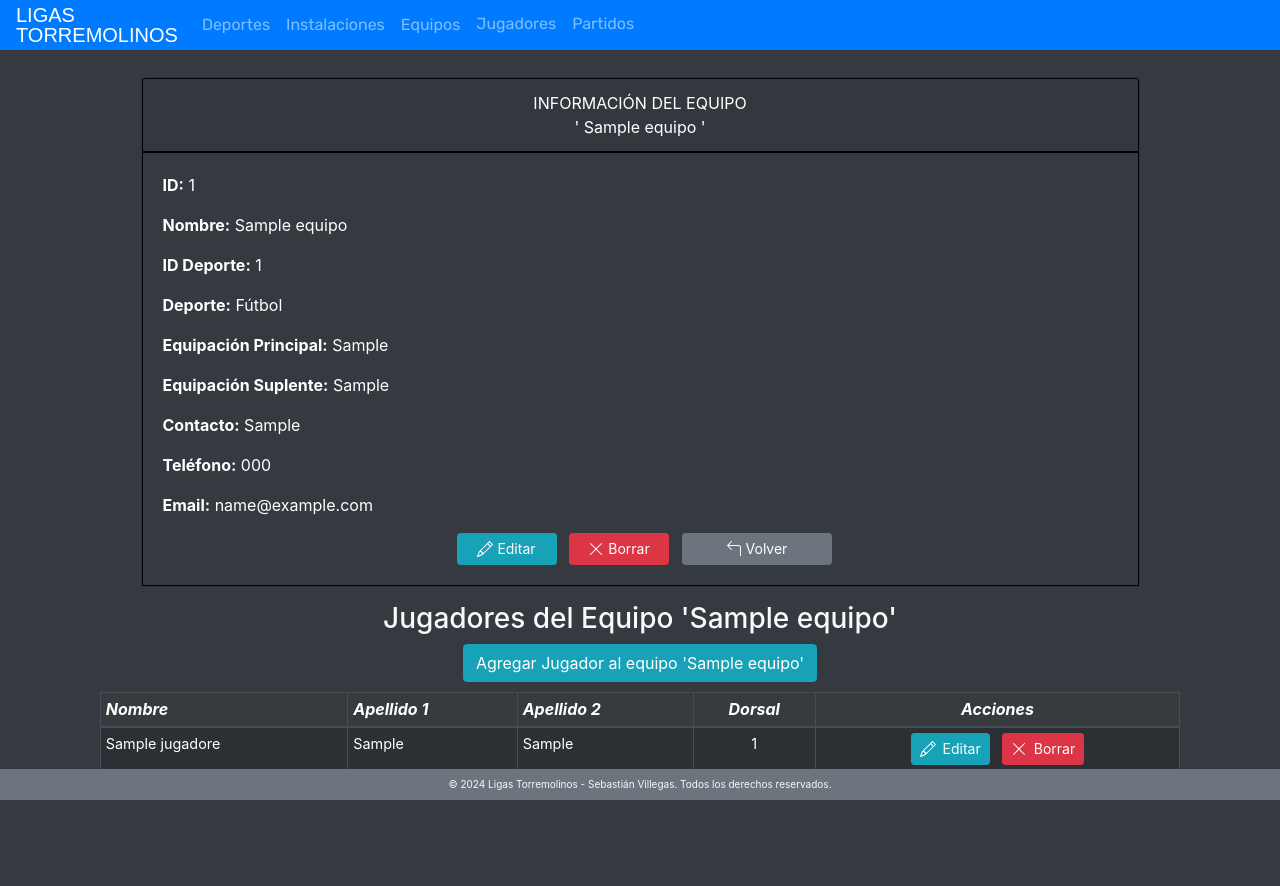
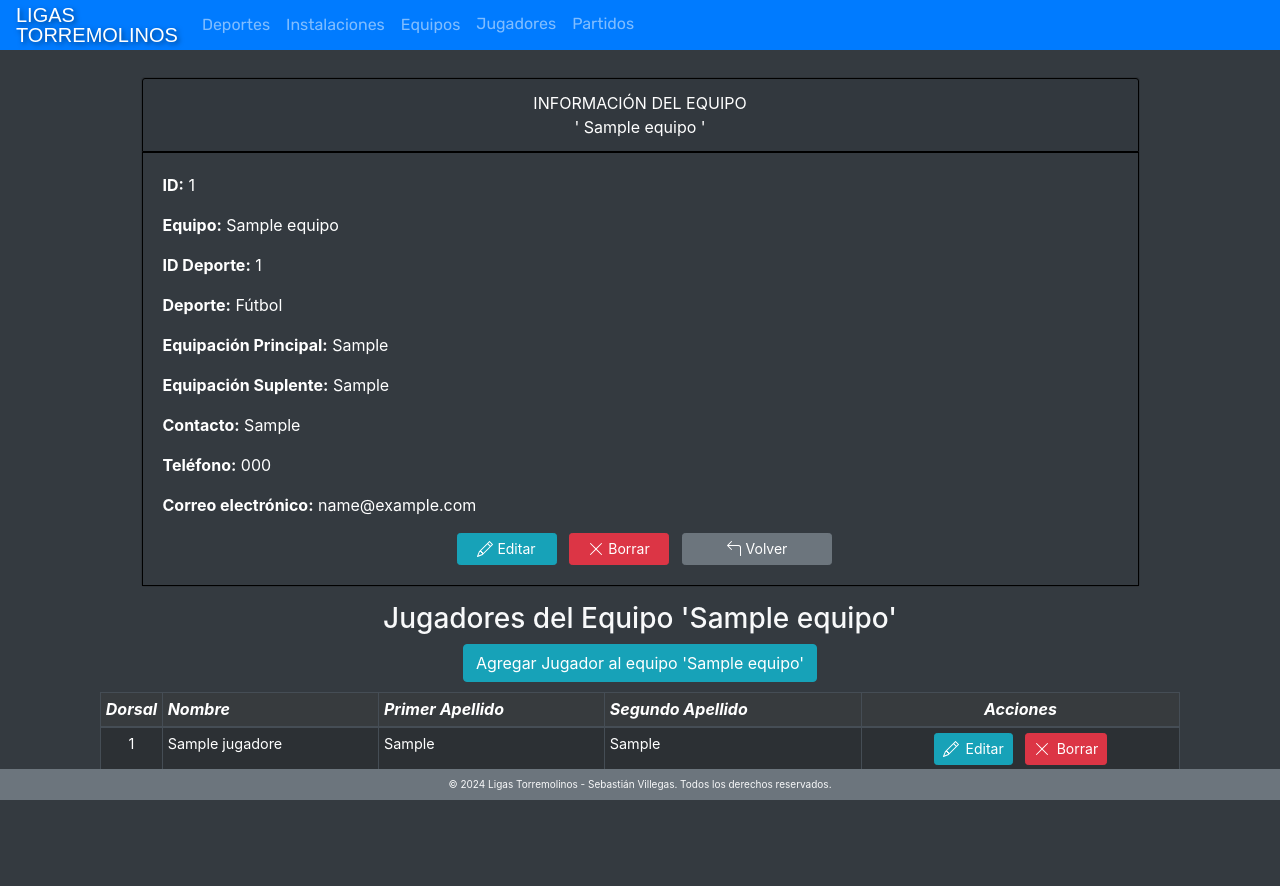
Before and after one commit to sebastianvillegas7/LigasTorremolinos, a Django app: page /info_equipo/1 in a window 1280 px wide. Before the commit the page ends 800 px from the top, so only its background shows below. Run offline with Django 5.2, Linux system fonts and the light colour scheme; tables that the repository leaves empty hold one stand-in row (values such as "Sample post"); some libraries are stand-ins or nearby versions; some web fonts are replaced.

Commit message:
check list

```diff
--- a/appLigas/admin.py
+++ b/appLigas/admin.py
@@ -19,7 +19,7 @@ class InstalacionAdmin(admin.ModelAdmin):
 class EquipoAdmin(admin.ModelAdmin):
     model = Equipo
     list_display = ["id_equipo", "nombre", "deporte", "contacto", "telefono", "email"]
-    search_fields = ["nombre", "contacto", "telefono", "email", "id_deporte__nombre"]
+    search_fields = ["nombre", "contacto", "id_deporte__nombre"]
 
     def deporte(self, obj):
         return obj.id_deporte.nombre
--- a/appLigas/forms.py
+++ b/appLigas/forms.py
@@ -27,7 +27,7 @@ class EquipoForm(forms.ModelForm):
         exclude = ['id_equipo']
         widgets = {
             "nombre": forms.TextInput(attrs={"class":"form-control"}),
-            "id_deporte": forms.Select(attrs={"class":"form-select"}, ),
+            "id_deporte": forms.Select(attrs={"class":"form-select"}),
             "equipacion_principal": forms.TextInput(attrs={"class":"form-control"}),
             "equipacion_suplente": forms.TextInput(attrs={"class":"form-control"}),
             "contacto": forms.TextInput(attrs={"class":"form-control"}),
--- a/appLigas/models.py
+++ b/appLigas/models.py
@@ -5,7 +5,7 @@ from django.core.validators import MinValueValidator
 # Modelo Deporte
 class Deporte(models.Model):
     id_deporte = models.IntegerField(primary_key = True)
-    nombre = models.CharField(max_length = 50)
+    nombre = models.CharField(max_length = 20)
 
     class Meta:
         verbose_name_plural = "Deportes"
--- a/appLigas/templates/base.html
+++ b/appLigas/templates/base.html
@@ -12,6 +12,15 @@
     <title>{% block titulo %}{% endblock %}</title>
     <!-- Agrega la referencia al archivo CSS de Bootstrap -->
     <link rel="stylesheet" href="https://stackpath.bootstrapcdn.com/bootstrap/4.5.2/css/bootstrap.min.css">
+    <style>
+        .navbar-brand {
+            text-shadow: 2px 2px 5px rgba(0, 0, 0, 0.5); /* Sombra por defecto */
+        }
+
+        .navbar-brand:hover {
+            text-shadow: none; /* Elimina la sombra en hover */
+        }
+    </style>
 </head>
 <body class="bg-dark text-light" style="padding-top: 38px;">
 
--- a/appLigas/templates/home.html
+++ b/appLigas/templates/home.html
@@ -1,6 +1,6 @@
 {% extends "base.html" %}
 {% load static %}
-{% block titulo %} Ligas Torremolinos {% endblock %}
+{% block titulo %} Ligas Torremolinos - Inicio {% endblock %}
 
 {% block contenido %}
     <div id="home" class="background-image d-flex justify-content-between">
--- a/appLigas/templates/info_equipo.html
+++ b/appLigas/templates/info_equipo.html
@@ -7,7 +7,7 @@
         <div class="card-header text-center" style="border: 1px solid black; border-collapse: collapse;">INFORMACIÓN DEL EQUIPO <br>' {{ equipo.nombre }} '</div>
         <div class="card-body" style="border: 1px solid black; border-collapse: collapse;">
             <p><strong>ID:</strong> {{ equipo.id_equipo }}</p>
-            <p><strong>Nombre:</strong> {{ equipo.nombre }}</p>
+            <p><strong>Equipo:</strong> {{ equipo.nombre }}</p>
             <p><strong>ID Deporte:</strong> {{ equipo.id_deporte_id }}</p>
             <p><strong>Deporte:</strong> {% if equipo.id_deporte_id == 1 %}
                 Fútbol
@@ -22,7 +22,7 @@
             <p><strong>Equipación Suplente:</strong> {{ equipo.equipacion_suplente }}</p>
             <p><strong>Contacto:</strong> {{ equipo.contacto }}</p>
             <p><strong>Teléfono:</strong> {{ equipo.telefono }}</p>
-            <p><strong>Email:</strong> {{ equipo.email }}</p>
+            <p><strong>Correo electrónico:</strong> {{ equipo.email }}</p>
 
             <div class="text-center">
                 <a class="btn btn-sm btn-info ml-2" href="{% url 'appLigas:editar_equipo' pk=equipo.id_equipo %}" style="width: 100px">
@@ -52,25 +52,25 @@
     <h3 class="text-center">Jugadores del Equipo '{{ equipo.nombre }}'</h3>
     <a class="btn btn-info" href="{% url 'appLigas:crear_jugador' pk=equipo.id_equipo %}">Agregar Jugador al equipo '{{ equipo.nombre }}'</a>
 </div>
-<div class="container bg-dark text-light">
+<div class="container bg-dark text-light" style="margin-bottom: 100px;">
     <div class="table-responsive">
         <table class="table table-sm table-responsive-sm table-dark table-hover table-striped table-bordered">
             <thead class="table-active">
                 <tr>
+                    <th scope="col" style="text-align: center; width: 5%"><i>Dorsal</i></th>
                     <th scope="col"><i>Nombre</i></th>
-                    <th scope="col"><i>Apellido 1</i></th>
-                    <th scope="col"><i>Apellido 2</i></th>
-                    <th scope="col" style="text-align: center;"><i>Dorsal</i></th>
+                    <th scope="col"><i>Primer Apellido</i></th>
+                    <th scope="col"><i>Segundo Apellido</i></th>
                     <th scope="col" style="text-align: center;"><i>Acciones</i></th>
                 </tr>
             </thead>
             <tbody class="table-group-divider" style="font-size: 0.9rem;">
                 {% for jugador in jugadores %}
                 <tr>
+                    <td scope="row" style="text-align: center; width: 5%">{{ jugador.dorsal }}</td>
                     <td scope="row">{{ jugador.nombre }}</td>
                     <td scope="row">{{ jugador.apellido1 }}</td>
                     <td scope="row">{{ jugador.apellido2 }}</td>
-                    <td scope="row" style="text-align: center;">{{ jugador.dorsal }}</td>
                     <td scope="row" class="text-center">
                         <a class="btn btn-sm btn-info me-2" style="margin-right: 8px;" href="{% url 'appLigas:editar_jugador' pk=jugador.id_jugador %}">
                             <svg xmlns="http://www.w3.org/2000/svg" width="16" height="16" fill="currentColor" class="bi bi-pencil" viewBox="0 0 16 16" style="margin-bottom: 3px; margin-right: 3px;">
--- a/appLigas/templates/info_jugador.html
+++ b/appLigas/templates/info_jugador.html
@@ -11,7 +11,7 @@
                 <p><strong>Nombre:</strong> {{ jugador.nombre }}</p>
                 <p><strong>Primero apellido:</strong> {{ jugador.apellido1 }}</p>
                 <p><strong>Segundo apellido:</strong> {{ jugador.apellido2 }}</p>
-                <p><strong>ID Equipo:</strong> {{ jugador.id_equipo.id_equipo }}</p>
+                <p><strong>Equipo:</strong> {{ jugador.id_equipo.nombre }}</p>
             </div>
             <div style="width: 45%;">
                 <p><strong>Dorsal:</strong> {{ jugador.dorsal }}</p>
--- a/appLigas/templates/listado_deportes.html
+++ b/appLigas/templates/listado_deportes.html
@@ -1,6 +1,6 @@
 {% extends "base.html" %}
 
-{% block titulo %} Listado Deportes {% endblock %}
+{% block titulo %} Listado de Deportes {% endblock %}
 
 {% block contenido %}
 <nav>
@@ -29,7 +29,7 @@
             <thead class="table-active">
                 <tr>
                     <th scope="col" style="width: 3%; text-align: center;"><i>ID</i></th>
-                    <th scope="col"><i>Nombre</i></th>
+                    <th scope="col"><i>Deporte</i></th>
                     <th scope="col"><i>Acciones</i></th>
                 </tr>
             </thead>
--- a/appLigas/templates/listado_partidos.html
+++ b/appLigas/templates/listado_partidos.html
@@ -24,12 +24,13 @@
 </nav>
 
 
-<div class="container bg-dark text-light">
+<div class="container bg-dark text-light" style="margin-bottom: 100px;">
     <div class="table-responsive">
         <table class="table table-sm table-responsive-sm table-dark table-hover table-striped table-bordered">
             <thead class="table-active">
                 <tr>
                     <th scope="col"><i>Fecha y Hora</i></th>
+                    <th scope="col"><i>Instalación</i></th>
                     <th scope="col" style="text-align: center;"><i>Deporte</i></th>
                     <th scope="col"><i>Equipo Local</i></th>
                     <th scope="col"><i>Equipo Visitante</i></th>
@@ -41,6 +42,7 @@
                 {% for partido in object_list %}
                 <tr onclick="window.location='{% url 'appLigas:info_partido' partido.id_partido %}'" style="cursor: pointer;">
                     <td scope="row">{{ partido.fecha_hora | date:"d/m/Y" }}<br>{{ partido.fecha_hora | time:"H:i" }}hs</td>
+                    <td scope="row">{{ partido.id_instalacion.nombre }}</td>
                     <td scope="row" style="text-align: center;">{{ partido.id_deporte.nombre }}</td>
                     <td scope="row">{{ partido.id_equipo_local.nombre }}</td>
                     <td scope="row">{{ partido.id_equipo_visitante.nombre }}</td>
--- a/appLigas/views.py
+++ b/appLigas/views.py
@@ -3,6 +3,7 @@ from django.views import generic
 from django.utils import timezone
 from . import models
 from .forms import DeporteForm, EquipoForm, InstalacionForm, JugadorForm, PartidoForm
+from django.contrib import messages
 
 # TODO: HOME
 class ListadoView(generic.ListView):
@@ -36,6 +37,16 @@ class CrearDeporteView(generic.CreateView):
     form_class = DeporteForm
     template_name = "crear_deporte.html"
     success_url = "/listado_deportes"
+
+    def post(self, request, *args, **kwargs):
+        try:
+            return super().post(request, *args, **kwargs)
+        except Exception as e:
+            messages.add_message(request, messages.ERROR, f"Ya existe un deporte con el mismo nombre,")
+            messages.add_message(request, messages.ERROR, f"introduzca un nombre distinto.")
+            return render(request,
+                template_name=self.template_name,
+                context=self.get_context_data())
 
 class EliminarDeporteView(generic.DeleteView):
     model = models.Deporte
```
Also changed, not shown: appLigas/templates/crear_deporte.html (+6 -1 lines), appLigas/templates/listado_equipos.html (+4 -4 lines), appLigas/templates/listado_instalaciones.html (+4 -4 lines), appLigas/templates/listado_jugadores.html (+4 -6 lines).
